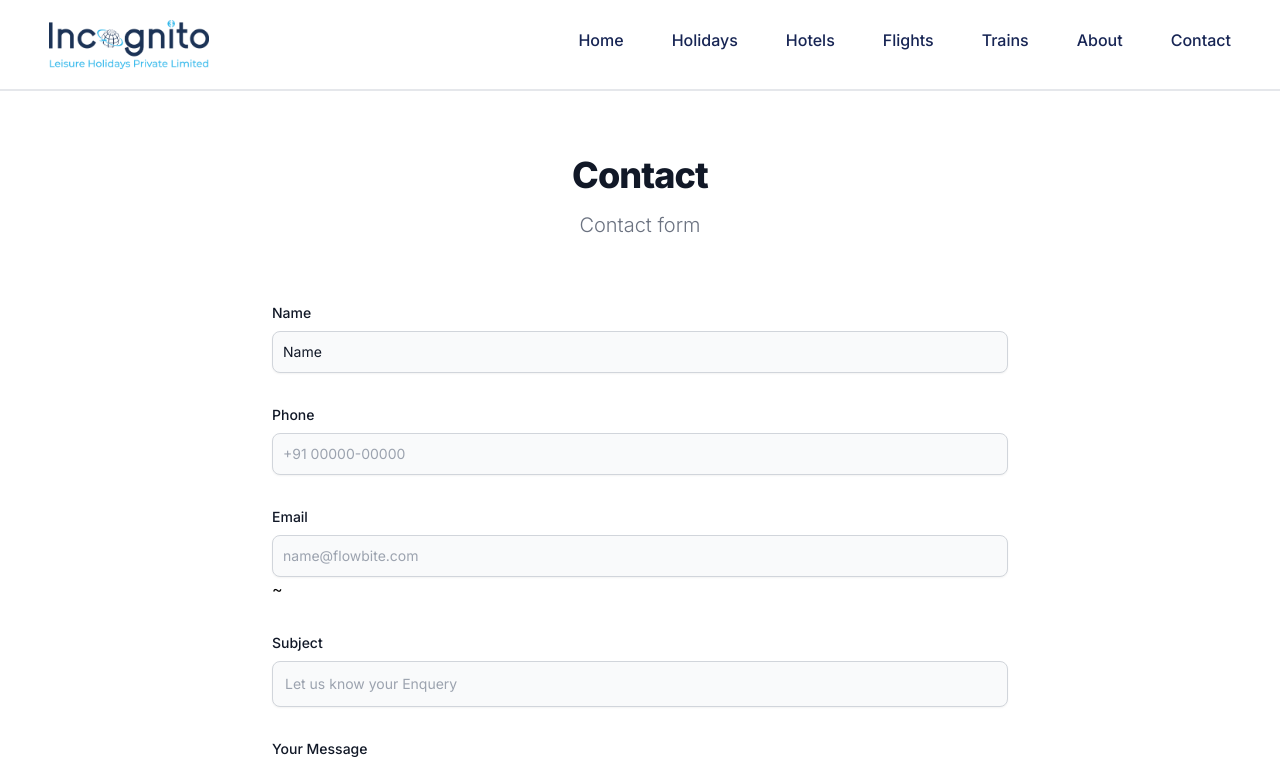
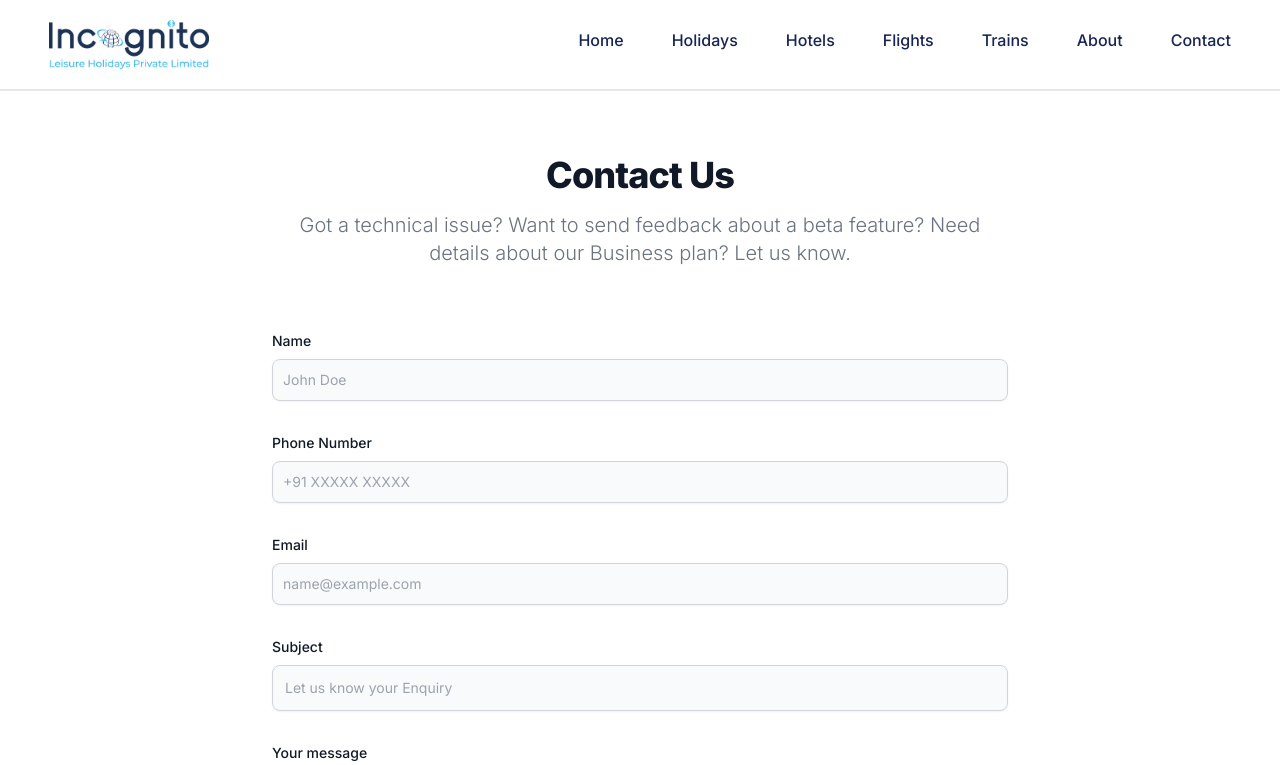
Before and after one commit to Incognito-Holidays/web, a Next.js app: page /contact in a window 1280 px wide. Shown: the top 765 px of the page. Built offline with nearby package versions, Linux system fonts and the light colour scheme.

Commit message:
refactor: contact page

```diff
--- a/src/app/contact/page.tsx
+++ b/src/app/contact/page.tsx
@@ -1,18 +1,60 @@
-import FormCard from '@components/form-card';
-const Page: React.FC = () => {
+'use client';
+
+import { useState } from 'react';
+import Form from '@components/form';
+
+const ContactPage: React.FC = () => {
+  const [name, setName] = useState('');
+  const [phone, setPhone] = useState('');
+  const [email, setEmail] = useState('');
+  const [subject, setSubject] = useState('');
+  const [message, setMessage] = useState('');
+
   return (
-    <div>
-      <FormCard
-        title='Contact'
-        description='Contact form'
-        name='Name'
-        phone_number='Phone Number'
-        email_id='Email Id'
-        subject='Subject'
-        your_message='Your Message'
-      />
-    </div>
+    <Form
+      title='Contact Us'
+      description='Got a technical issue? Want to send feedback about a beta feature? Need details about our Business plan? Let us know.'
+      name={name}
+      setName={setName}
+      phone={phone}
+      setPhone={setPhone}
+      email={email}
+      setEmail={setEmail}
+    >
+      <div>
+        <label
+          htmlFor='subject'
+          className='mb-2 block text-sm font-medium text-gray-900'
+        >
+          Subject
+        </label>
+        <input
+          id='subject'
+          type='text'
+          value={subject}
+          onChange={(e): void => setSubject(e.target.value)}
+          placeholder='Let us know your Enquiry'
+          className='focus:ring-primary-500 focus:border-primary-500 block w-full rounded-lg border border-gray-300 bg-gray-50 p-3 text-sm text-gray-900 shadow-sm'
+        />
+      </div>
+      <div className='sm:col-span-2'>
+        <label
+          htmlFor='message'
+          className='mb-2 block text-sm font-medium text-gray-900'
+        >
+          Your message
+        </label>
+        <textarea
+          id='message'
+          rows={6}
+          value={message}
+          onChange={(e): void => setMessage(e.target.value)}
+          placeholder='Leave a comment...'
+          className='focus:ring-primary-500 focus:border-primary-500 block w-full rounded-lg border border-gray-300 bg-gray-50 p-2.5 text-sm text-gray-900 shadow-sm'
+        />
+      </div>
+    </Form>
   );
 };
 
-export default Page;
+export default ContactPage;
--- a/src/components/form-card.tsx
+++ /dev/null
@@ -1,127 +0,0 @@
-type FormCardProps = {
-  title: string;
-  description: string;
-  name: string;
-  phone: string;
-  email: string;
-  subject: string;
-  your_message: string;
-};
-const Formcard: React.FC<FormCardProps> = ({
-  title,
-  description,
-  name,
-  setName,
-  phone,
-  setPhone,
-  email,
-  setEmail,
-  subject,
-  your_message
-}) => {
-  return (
-    <div>
-      <section className='bg-white '>
-        <div className='mx-auto max-w-screen-md px-4 py-8 lg:py-16'>
-          <h2 className='mb-4 text-center text-4xl font-extrabold tracking-tight text-gray-900'>
-            {title}
-          </h2>
-          <p className='mb-8 text-center font-light text-gray-500  sm:text-xl lg:mb-16'>
-            {description}
-          </p>
-          <form action='#' className='space-y-8'>
-            <div>
-              <label
-                htmlFor='email'
-                className='mb-2 block text-sm font-medium text-gray-900 '
-              >
-                Name
-              </label>
-              <input
-                type='text'
-                id='name'
-                value={name}
-                onChange={(e) => setName(e.target.value)}
-                className='focus:ring-primary-500 focus:border-primary-500 block w-full rounded-lg border border-gray-300 bg-gray-50 p-2.5 text-sm text-gray-900 shadow-sm    '
-                placeholder='John Doe'
-                required
-              />
-            </div>
-
-            <div>
-              <label
-                htmlFor='email'
-                className='mb-2 block text-sm font-medium text-gray-900 '
-              >
-                Phone
-              </label>
-              <input
-                type='number'
-                id='phone'
-                value={phone}
-                onChange={(e) => setPhone(e.target.value)}
-                className='focus:ring-primary-500 focus:border-primary-500    block w-full rounded-lg border border-gray-300 bg-gray-50 p-2.5 text-sm text-gray-900 shadow-sm    '
-                placeholder='+91 00000-00000'
-                required
-              />
-            </div>
-
-            <div>
-              <label
-                htmlFor='email'
-                className='mb-2 block text-sm font-medium text-gray-900 '
-              >
-                Email
-              </label>
-              <input
-                type='email'
-                id='email'
-                value={email}
-                onChange={(e) => setEmail(e.target.value)}
-                className='focus:ring-primary-500 focus:border-primary-500    block w-full rounded-lg border border-gray-300 bg-gray-50 p-2.5 text-sm text-gray-900 shadow-sm    '
-                placeholder='name@flowbite.com'
-              />
-              ~
-            </div>
-            <div>
-              <label
-                htmlFor='subject'
-                className='mb-2 block text-sm font-medium text-gray-900 '
-              >
-                {subject}
-              </label>
-              <input
-                type='text'
-                id='subject'
-                className='focus:ring-primary-500 focus:border-primary-500  block w-full rounded-lg border border-gray-300 bg-gray-50 p-3 text-sm text-gray-900 shadow-sm '
-                placeholder='Let us know your Enquery'
-              />
-            </div>
-            <div className='sm:col-span-2'>
-              <label
-                htmlFor='message'
-                className='mb-2 block text-sm font-medium text-gray-900 '
-              >
-                {your_message}
-              </label>
-              <textarea
-                id='message'
-                rows={6}
-                className='focus:ring-primary-500 focus:border-primary-500  block w-full rounded-lg border border-gray-300 bg-gray-50 p-2.5 text-sm text-gray-900 shadow-sm '
-                placeholder='Leave a comment...'
-              ></textarea>
-            </div>
-            <button
-              type='submit'
-              className='hover:bg-primary-800 focus:ring-primary-300 rounded-lg  bg-cyan-600 px-5 py-3 text-center text-sm font-medium text-white focus:outline-none focus:ring-4 sm:w-fit'
-            >
-              Send message
-            </button>
-          </form>
-        </div>
-      </section>
-    </div>
-  );
-};
-
-export default Formcard;
--- /dev/null
+++ b/src/components/form.tsx
@@ -0,0 +1,98 @@
+import type { Dispatch, PropsWithChildren, SetStateAction } from 'react';
+
+type FormProps = PropsWithChildren & {
+  title: string;
+  description?: string;
+  name: string;
+  setName: Dispatch<SetStateAction<string>>;
+  phone: string;
+  setPhone: Dispatch<SetStateAction<string>>;
+  email: string;
+  setEmail: Dispatch<SetStateAction<string>>;
+};
+
+const Form: React.FC<FormProps> = ({
+  children,
+  title,
+  description,
+  name,
+  setName,
+  phone,
+  setPhone,
+  email,
+  setEmail
+}) => {
+  return (
+    <section className='bg-white'>
+      <div className='mx-auto max-w-screen-md px-4 py-8 lg:py-16'>
+        <h2 className='mb-4 text-center text-4xl font-extrabold tracking-tight text-gray-900'>
+          {title}
+        </h2>
+        <p className='mb-8 text-center font-light text-gray-500 sm:text-xl lg:mb-16'>
+          {description}
+        </p>
+        <form className='space-y-8'>
+          <div>
+            <label
+              htmlFor='email'
+              className='mb-2 block text-sm font-medium text-gray-900'
+            >
+              Name
+            </label>
+            <input
+              id='name'
+              type='text'
+              value={name}
+              onChange={(e): void => setName(e.target.value)}
+              placeholder='John Doe'
+              required
+              className='focus:ring-primary-500 focus:border-primary-500 block w-full rounded-lg border border-gray-300 bg-gray-50 p-2.5 text-sm text-gray-900 shadow-sm'
+            />
+          </div>
+          <div>
+            <label
+              htmlFor='phone'
+              className='mb-2 block text-sm font-medium text-gray-900'
+            >
+              Phone Number
+            </label>
+            <input
+              id='phone'
+              type='number'
+              value={phone}
+              onChange={(e): void => setPhone(e.target.value)}
+              placeholder='+91 XXXXX XXXXX'
+              required
+              className='focus:ring-primary-500 focus:border-primary-500 block w-full rounded-lg border border-gray-300 bg-gray-50 p-2.5 text-sm text-gray-900 shadow-sm'
+            />
+          </div>
+          <div>
+            <label
+              htmlFor='email'
+              className='mb-2 block text-sm font-medium text-gray-900'
+            >
+              Email
+            </label>
+            <input
+              id='email'
+              type='email'
+              value={email}
+              onChange={(e): void => setEmail(e.target.value)}
+              placeholder='name@example.com'
+              className='focus:ring-primary-500 focus:border-primary-500 block w-full rounded-lg border border-gray-300 bg-gray-50 p-2.5 text-sm text-gray-900 shadow-sm'
+            />
+          </div>
+          {children}
+          <button
+            type='submit'
+            className='hover:bg-primary-800 focus:ring-primary-300 rounded-lg bg-cyan-600 px-5 py-3 text-center text-sm font-medium text-white focus:outline-none focus:ring-4 sm:w-fit'
+          >
+            Send message
+          </button>
+        </form>
+      </div>
+    </section>
+  );
+};
+
+export default Form;
```
